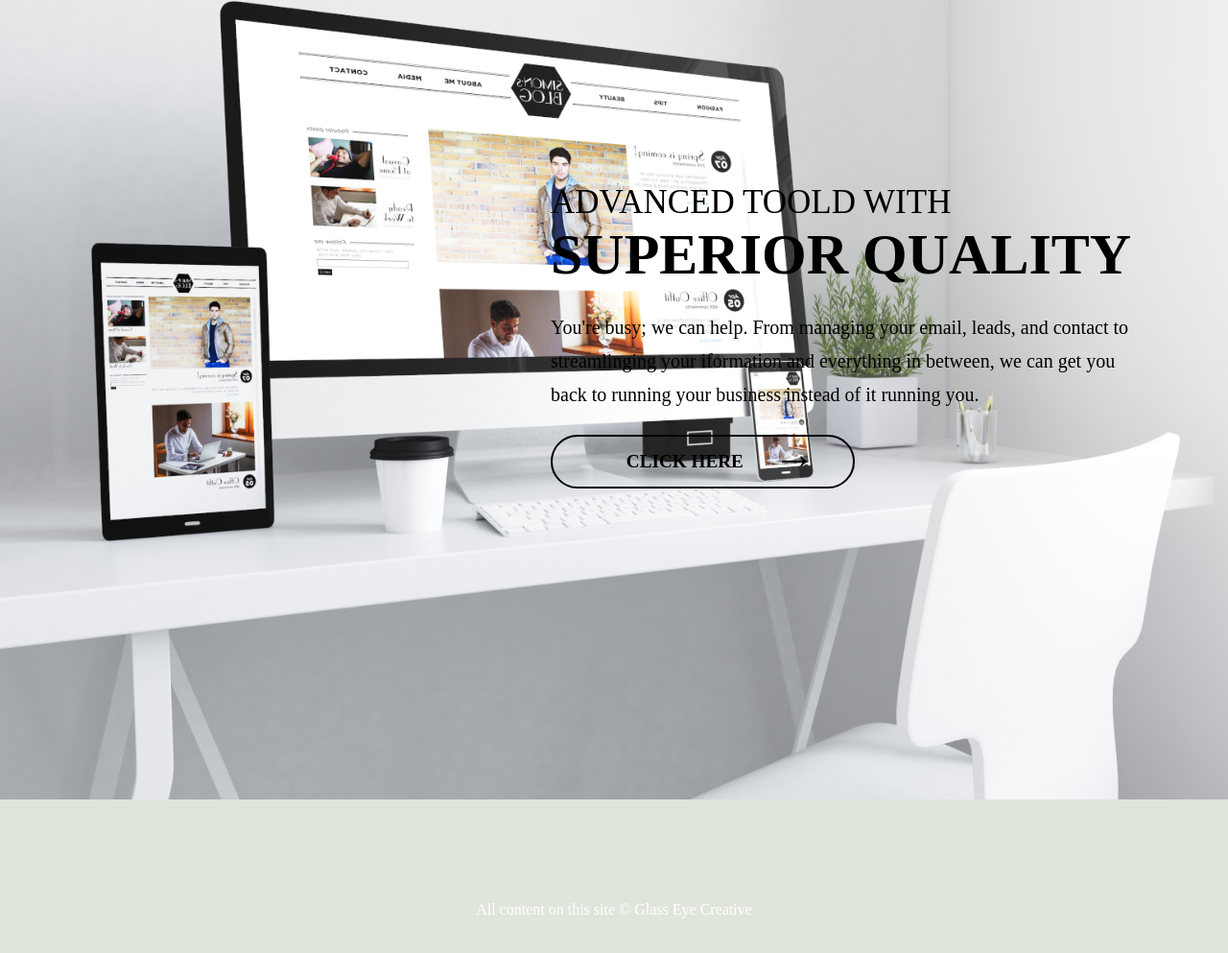
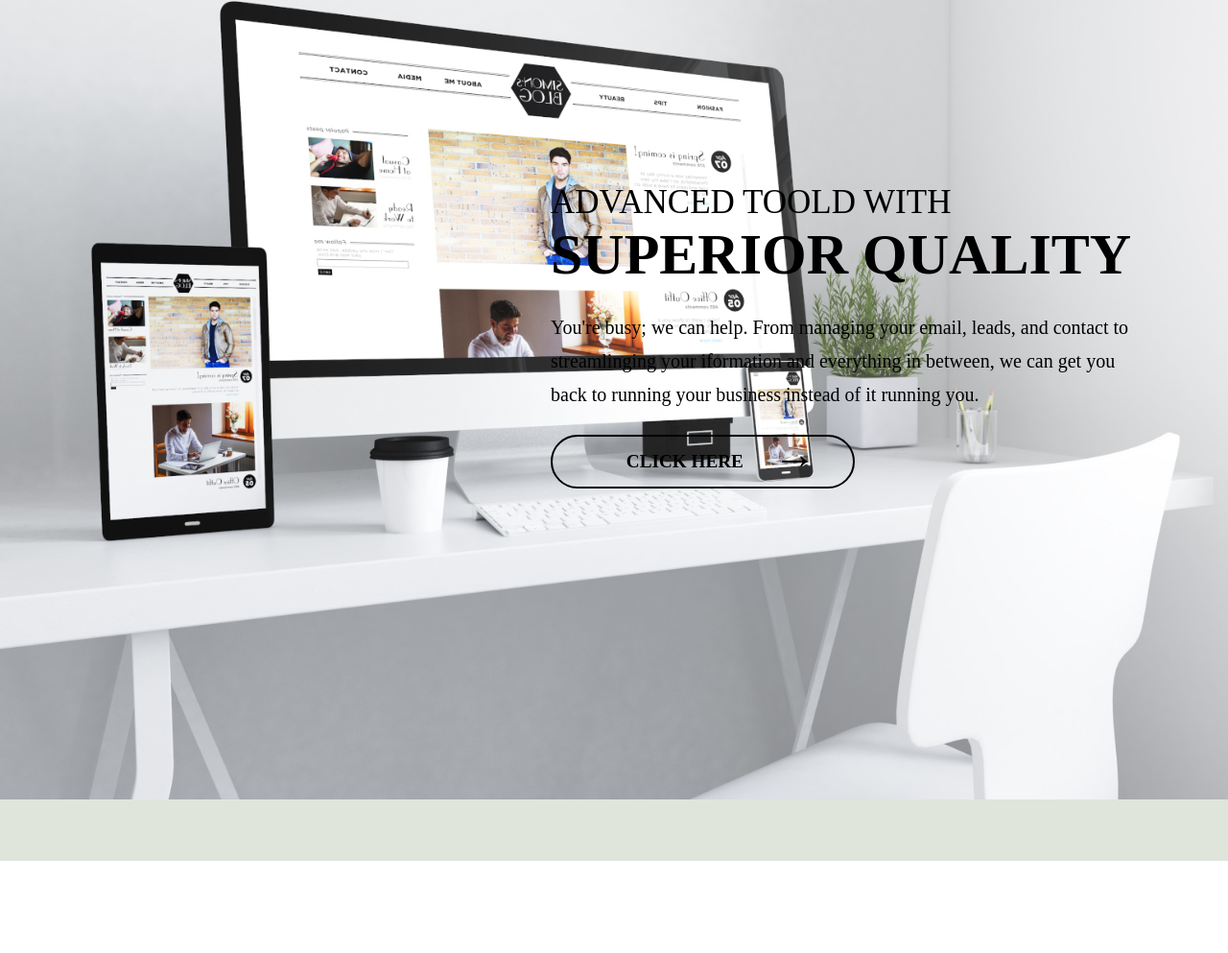
Before and after one commit to onlydentists/onlydentists.github.io, a plain HTML site: page test.html in a window 1280 px wide. Shown: the part 3082-4075 px from the top of the page at 96% size. After the commit the page ends 3979 px from the top, so only its background shows below. Drawn offline with Linux system fonts and the light colour scheme; a web font is replaced by a local one.

Commit message:
remove erroneous copyright data

```diff
--- a/test.html
+++ b/test.html
@@ -61,9 +61,6 @@
         </div>
     </div>
     <footer class="footer">
-        <p class="copyright">
-            <small>All content on this site &copy; Glass Eye Creative</small>
-        </p>
     </footer>
 
     <script src="/js/scripts.js"></script>
```
